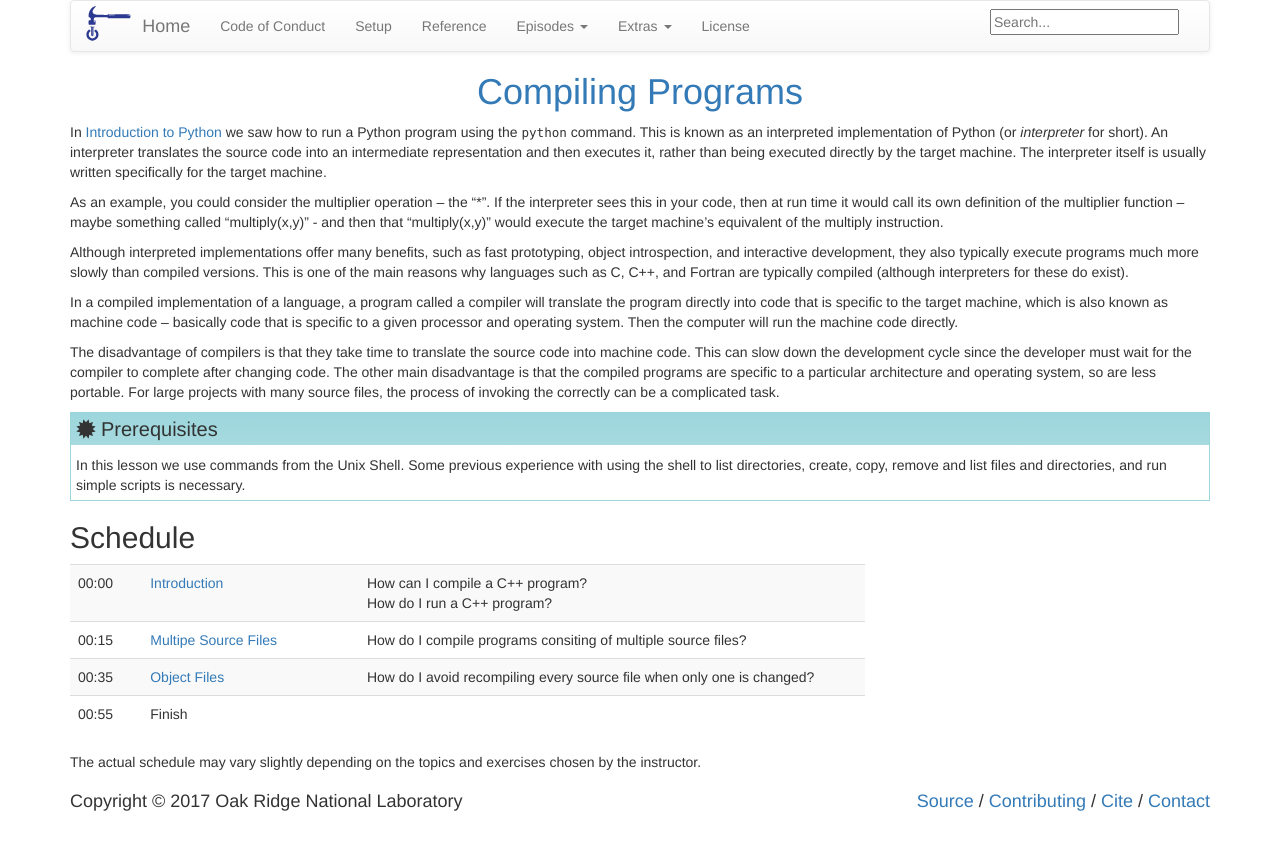
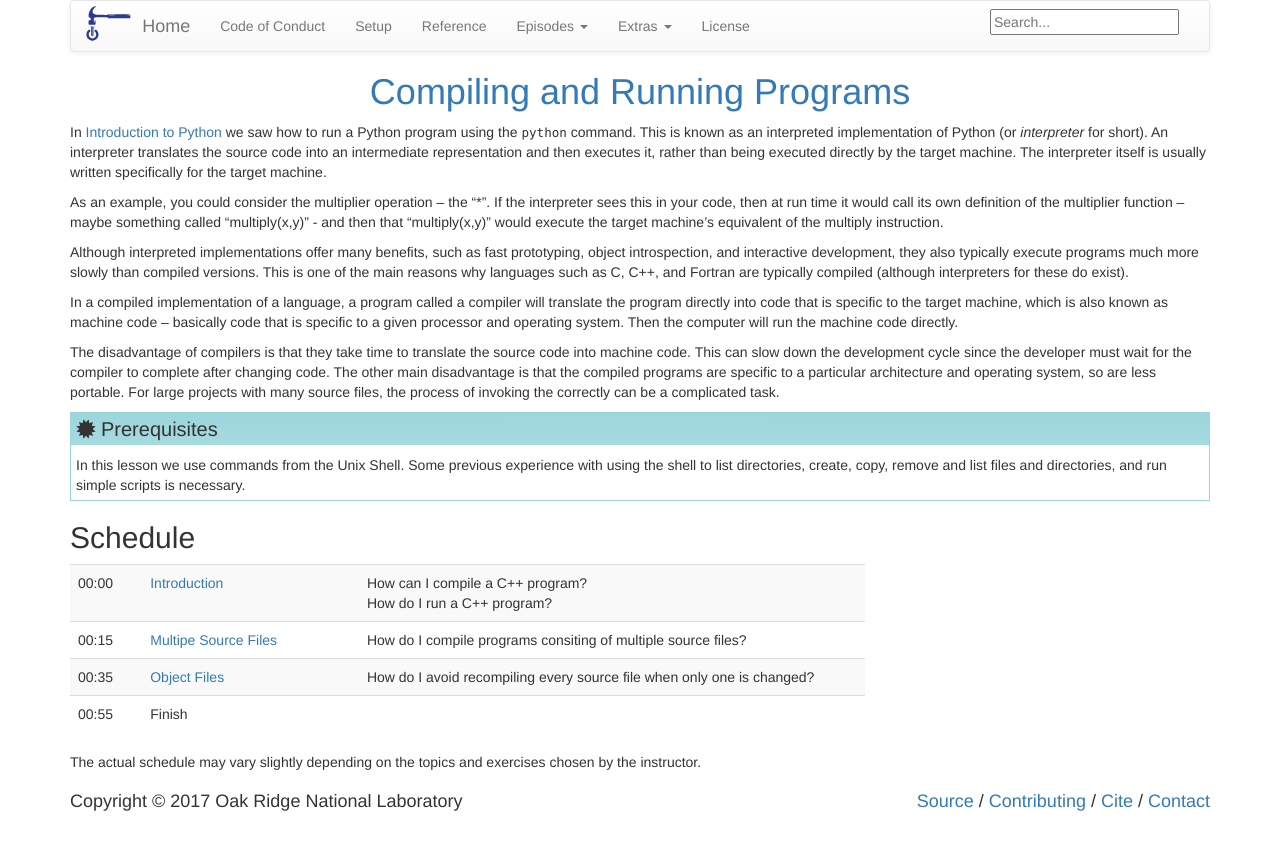
Before and after one commit to ornl-ssd/compiler-intro, a Jekyll site: the page built from index.md, in a window 1280 px wide. Shown: the top 850 px of the page. Built offline with Jekyll 4.4.1, drawn with Linux system fonts in a browser that asks for light colours.

Commit message:
Change title
Signed-off-by: Greg Watson <g.watson@computer.org>

```diff
--- a/_config.yml
+++ b/_config.yml
@@ -6,7 +6,7 @@
 carpentry: "swc"
 
 # Overall title for pages.
-title: "Compiling Programs"
+title: "Compiling and Running Programs"
 
 # Contact.  This *must* include the protocol: if it's an email
 # address, it must look like "mailto:lessons@software-carpentry.org",
```
